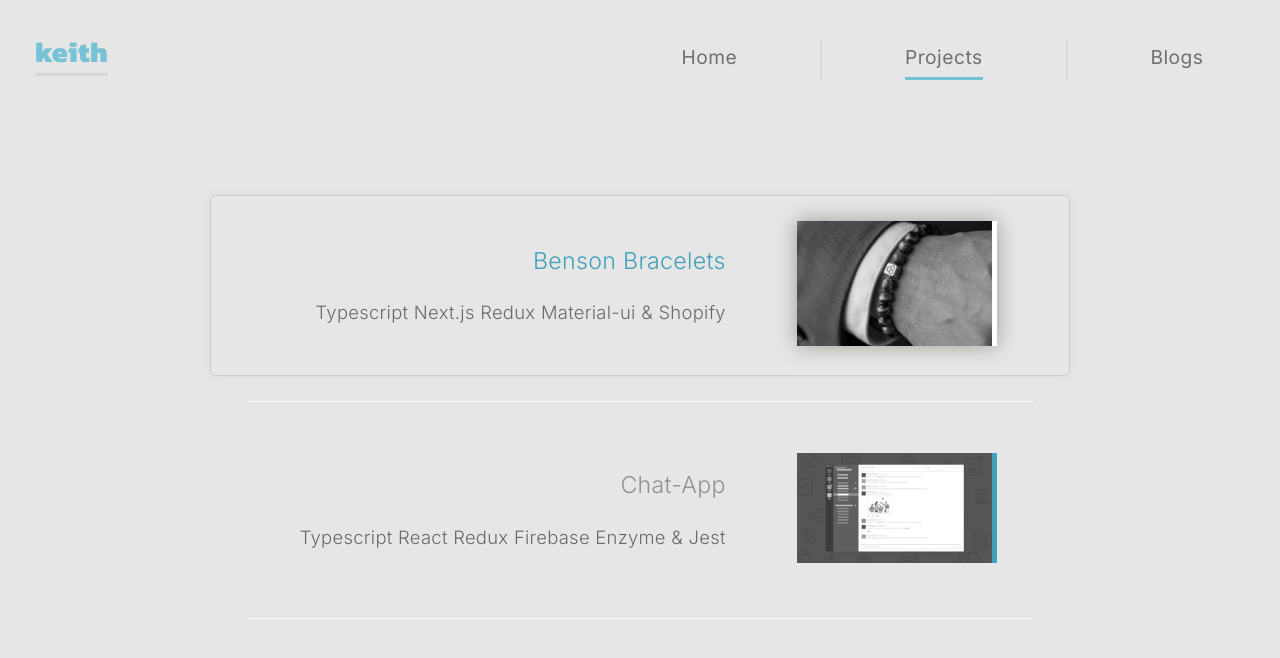
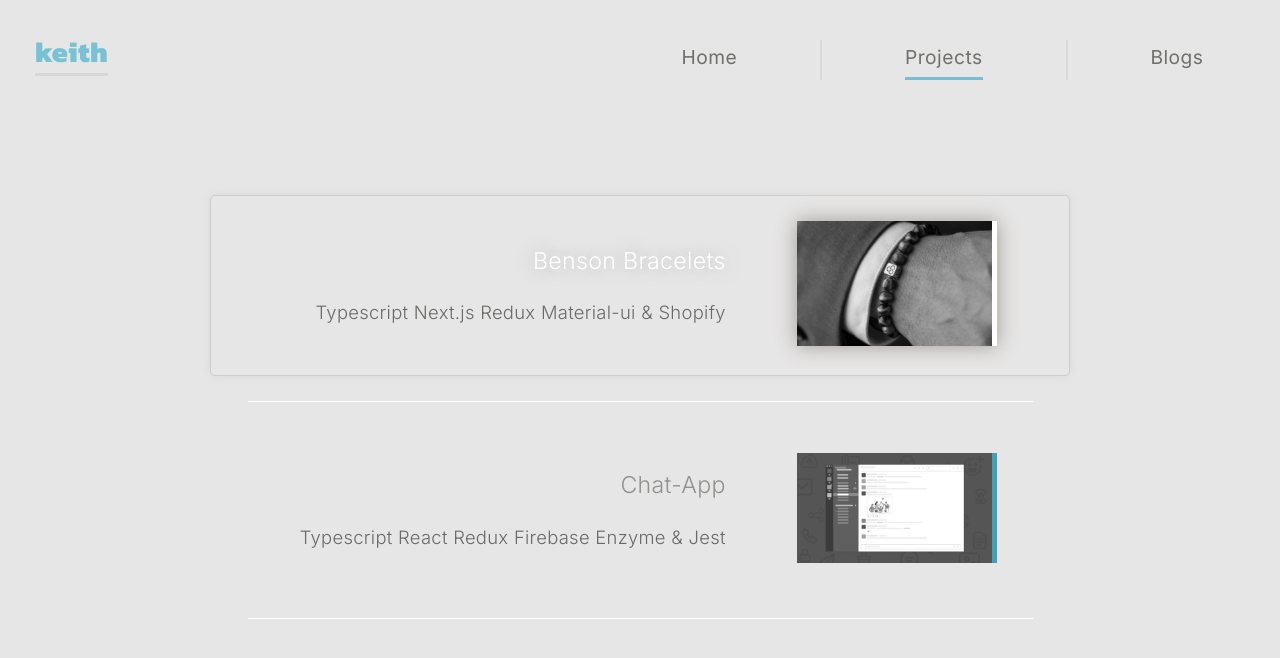
Before and after one commit to kayceecodes/minimal-portfolio, a Next.js app: page /projects in a window 1280 px wide. In both pictures the pointer is over the element "Benson Bracelets". Shown: the top 658 px of the page. Built offline with nearby package versions, Linux system fonts and the light colour scheme.

Commit message:
Removed the MotionContainer HOC, temporarily

```diff
--- a/styles/Projects.module.css
+++ b/styles/Projects.module.css
@@ -81,7 +81,8 @@ a.cardContainer {
   color: #ab9b93;
 }
 .card:hover .cardDescription p span {
-  color: #40a1b9;
+  color: #fff;
+  text-shadow: 0px 0px 20px #5d5d5d65;
 }
 .cardImg {
   /* 2 0f 2 in card - container - flex container */
```
